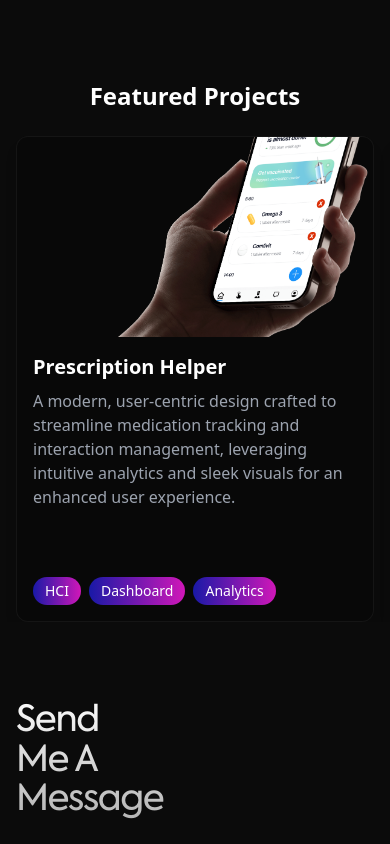
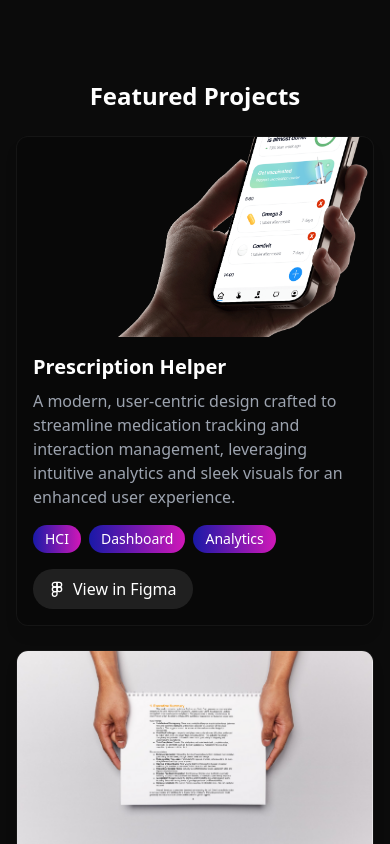
Before and after one commit to drewfoos/Portfolio, a Next.js app: page / in a window 390 px wide. Shown: the part 1680-2524 px from the top of the page. Built offline with nearby package versions, Linux system fonts and the light colour scheme.

Commit message:
fixed projects section

```diff
--- a/components/layout/footer.tsx
+++ b/components/layout/footer.tsx
@@ -35,7 +35,7 @@ export const Footer = () => {
         {/* Contact Info */}
         <div className="flex flex-col sm:flex-row justify-center items-center gap-6 text-white">
           <a
-            href="mailto:dryfoos@gmail.com"
+            href="mailto:dryfoosa@gmail.com"
             className="flex items-center gap-3 hover:text-purple-400 transition-colors"
           >
             <MailIcon className="w-5 h-5" />
--- a/components/sections/projects.tsx
+++ b/components/sections/projects.tsx
@@ -1,7 +1,8 @@
+// components/Projects.tsx
 'use client';
 
-import React, { useRef, useState, useLayoutEffect, useEffect } from 'react';
-import { motion, AnimatePresence } from 'framer-motion';
+import React, { useRef, useState, useLayoutEffect } from 'react';
+import { motion } from 'framer-motion';
 import { Card } from '@/components/ui/card';
 import {
   FigmaIcon,
@@ -10,8 +11,6 @@ import {
   Globe,
   FileText,
   Github,
-  ChevronLeft,
-  ChevronRight,
 } from 'lucide-react';
 import Image from 'next/image';
 import { Button } from '@/components/ui/button';
@@ -25,13 +24,9 @@ export default function Projects({ projects }: ProjectsProps) {
   const scrollContainerRef = useRef<HTMLDivElement>(null);
   const [canScrollLeft, setCanScrollLeft] = useState(false);
   const [canScrollRight, setCanScrollRight] = useState(true);
-  const [showSwipeHint, setShowSwipeHint] = useState(true);
-  const [touchStartX, setTouchStartX] = useState(0);
-  const [touchStartY, setTouchStartY] = useState(0);
-  const [lastTouchX, setLastTouchX] = useState(0);
   const [maxCardHeight, setMaxCardHeight] = useState<number | null>(null);
 
-  useEffect(() => {
+  useLayoutEffect(() => {
     const scrollElement = scrollContainerRef.current;
     if (!scrollElement) return;
 
@@ -45,12 +40,8 @@ export default function Projects({ projects }: ProjectsProps) {
     checkScroll();
     scrollElement.addEventListener('scroll', checkScroll);
 
-    // Hide swipe hint after 3 seconds
-    const timer = setTimeout(() => setShowSwipeHint(false), 3000);
-
     return () => {
       scrollElement.removeEventListener('scroll', checkScroll);
-      clearTimeout(timer);
     };
   }, []);
 
@@ -68,7 +59,6 @@ export default function Projects({ projects }: ProjectsProps) {
   };
 
   useLayoutEffect(() => {
-    // Initial height calculation
     calculateMaxHeight();
     const handleResize = () => {
       calculateMaxHeight();
@@ -79,29 +69,6 @@ export default function Projects({ projects }: ProjectsProps) {
       window.removeEventListener('resize', handleResize);
     };
   }, [projects]);
-
-  const handleTouchStart = (e: React.TouchEvent) => {
-    setTouchStartX(e.touches[0].clientX);
-    setTouchStartY(e.touches[0].clientY);
-    setLastTouchX(e.touches[0].clientX);
-  };
-
-  const handleTouchMove = (e: React.TouchEvent) => {
-    if (!scrollContainerRef.current) return;
-
-    const touchX = e.touches[0].clientX;
-    const touchY = e.touches[0].clientY;
-    const deltaX = touchX - touchStartX;
-    const deltaY = touchY - touchStartY;
-
-    // Check if horizontal scrolling is dominant
-    if (Math.abs(deltaX) > Math.abs(deltaY)) {
-      const movementX = touchX - lastTouchX;
-      scrollContainerRef.current.scrollLeft -= movementX;
-    }
-
-    setLastTouchX(touchX);
-  };
 
   const scroll = (direction: 'left' | 'right') => {
     if (!scrollContainerRef.current) return;
@@ -138,45 +105,69 @@ export default function Projects({ projects }: ProjectsProps) {
 
   return (
     <section className="relative overflow-hidden py-12 md:py-20">
-      <div className="px-4 mb-6 md:mb-10">
-        <h2 className="text-2xl md:text-4xl font-bold text-white text-center md:text-left md:hidden">
+      {/* Mobile-only title */}
+      <div className="px-4 mb-6 md:hidden">
+        <h2 className="text-2xl font-bold text-white text-center">
           Featured Projects
         </h2>
       </div>
 
-      <AnimatePresence>
-        {showSwipeHint && (
+      {/* Mobile Layout */}
+      <div className="flex flex-col gap-6 px-4 md:hidden">
+        {projects.map((project, index) => (
           <motion.div
-            initial={{ opacity: 0 }}
-            animate={{ opacity: 1 }}
-            exit={{ opacity: 0 }}
-            className="md:hidden absolute inset-x-0 top-1/2 -translate-y-1/2 z-10 pointer-events-none"
+            key={project.id}
+            initial={{ opacity: 0, y: 20 }}
+            animate={{ opacity: 1, y: 0 }}
+            transition={{ duration: 0.5, delay: index * 0.1 }}
           >
-            <div className="flex justify-between px-4">
-              <motion.div
-                animate={{ x: [0, -10, 0] }}
-                transition={{ repeat: Infinity, duration: 1.5 }}
-                className="bg-white/10 backdrop-blur-sm rounded-full p-2"
+            <Card className="project-card bg-black/20 backdrop-blur-sm border-white/5 shadow-lg flex flex-col overflow-hidden">
+              <div className="relative aspect-[16/9] overflow-hidden flex-shrink-0">
+                <Image
+                  src={project.imageUrl}
+                  alt={project.title}
+                  fill
+                  sizes="100vw"
+                  className="object-cover"
+                />
+              </div>
+
+              <div className="p-4 flex flex-col gap-4">
+                <div>
+                  <h3 className="text-xl font-semibold text-white">{project.title}</h3>
+                  <p className="mt-2 text-gray-400 text-base">
+                    {project.description}
+                  </p>
+                </div>
+
+                <div className="flex gap-2 flex-wrap">
+                  {project.tags.map((tag) => (
+                    <span
+                      key={tag}
+                      className="px-3 py-1 bg-gradient-to-r from-[#1919A7] to-[#D017B8] bg-opacity-10 text-white text-sm rounded-full"
                     >
-                <ChevronLeft className="w-6 h-6 text-white" />
+                      {tag}
+                    </span>
+                  ))}
+                </div>
+
+                <div className="flex flex-wrap gap-2">
+                  {project.liveUrl && <ProjectLink href={project.liveUrl} icon={Globe} text="View Live Site" />}
+                  {project.figmaUrl && <ProjectLink href={project.figmaUrl} icon={FigmaIcon} text="View in Figma" />}
+                  {project.paperUrl && <ProjectLink href={project.paperUrl} icon={FileText} text="Read Paper" />}
+                  {project.codeUrl && <ProjectLink href={project.codeUrl} icon={Github} text="View on GitHub" />}
+                </div>
+              </div>
+            </Card>
           </motion.div>
-              <motion.div
-                animate={{ x: [0, 10, 0] }}
-                transition={{ repeat: Infinity, duration: 1.5 }}
-                className="bg-white/10 backdrop-blur-sm rounded-full p-2"
-              >
-                <ChevronRight className="w-6 h-6 text-white" />
-              </motion.div>
+        ))}
       </div>
-          </motion.div>
-        )}
-      </AnimatePresence>
 
+      {/* Desktop Layout */}
+      <div className="hidden md:block">
         <div
           ref={scrollContainerRef}
-        onTouchStart={handleTouchStart}
-        onTouchMove={handleTouchMove}
-        className="touch-pan-y flex gap-4 md:gap-6 overflow-x-auto no-scrollbar snap-x snap-mandatory px-4"
+          className="flex gap-6 overflow-x-auto no-scrollbar px-4"
           style={{
             msOverflowStyle: 'none',
             scrollbarWidth: 'none',
@@ -189,21 +180,20 @@ export default function Projects({ projects }: ProjectsProps) {
               initial={{ opacity: 0, y: 20 }}
               animate={{ opacity: 1, y: 0 }}
               transition={{ duration: 0.5, delay: index * 0.1 }}
-            className="flex-none w-[calc(100vw-32px)] md:w-[450px] xl:w-[500px] snap-center"
+              className="flex-none w-[450px] xl:w-[500px]"
             >
               <Card
-              className="project-card bg-black/20 backdrop-blur-sm border-white/5 hover:border-white/10 shadow-lg hover:shadow-2xl transition-all duration-300 flex flex-col overflow-hidden"
+                className="project-card group bg-black/20 backdrop-blur-sm border-white/5 hover:border-white/10 shadow-lg hover:shadow-2xl transition-all duration-300 flex flex-col overflow-hidden"
                 style={{
                   height: maxCardHeight ? `${maxCardHeight}px` : 'auto',
                 }}
               >
-              {/* Image stays at the top, fixed aspect ratio */}
                 <div className="relative aspect-[16/9] overflow-hidden flex-shrink-0">
                   <Image
                     src={project.imageUrl}
                     alt={project.title}
                     fill
-                  sizes="(max-width: 768px) 100vw, (max-width: 1200px) 50vw, 33vw"
+                    sizes="(max-width: 1200px) 50vw, 33vw"
                     className="object-cover transition-transform duration-300 group-hover:scale-105"
                   />
                   <div className="absolute inset-0 bg-black/60 opacity-0 group-hover:opacity-100 transition-opacity duration-300 flex items-center justify-center gap-4 flex-wrap p-4">
@@ -214,8 +204,7 @@ export default function Projects({ projects }: ProjectsProps) {
                   </div>
                 </div>
 
-              {/* Content section arranged in a column, justify-between for spacing */}
-              <div className="p-4 md:p-6 flex flex-col flex-grow justify-between">
+                <div className="p-6 flex flex-col flex-grow justify-between">
                   <div>
                     <h3 className="text-xl font-semibold text-white">{project.title}</h3>
                     <p className="mt-2 text-gray-400 text-base">
@@ -223,7 +212,6 @@ export default function Projects({ projects }: ProjectsProps) {
                     </p>
                   </div>
 
-                {/* Add mt-4 to create vertical space between description and tags */}
                   <div className="flex gap-2 flex-wrap mt-4">
                     {project.tags.map((tag) => (
                       <span
@@ -240,7 +228,7 @@ export default function Projects({ projects }: ProjectsProps) {
           ))}
         </div>
 
-      <div className="hidden md:flex justify-center gap-6 mt-6">
+        <div className="flex justify-center gap-6 mt-6">
           <Button
             variant="ghost"
             onClick={() => scroll('left')}
@@ -260,6 +248,7 @@ export default function Projects({ projects }: ProjectsProps) {
             <ArrowRight className="h-6 w-6 ml-3" />
           </Button>
         </div>
+      </div>
     </section>
   );
 }
```
Lines whose indentation alone changed are shown as unchanged.
